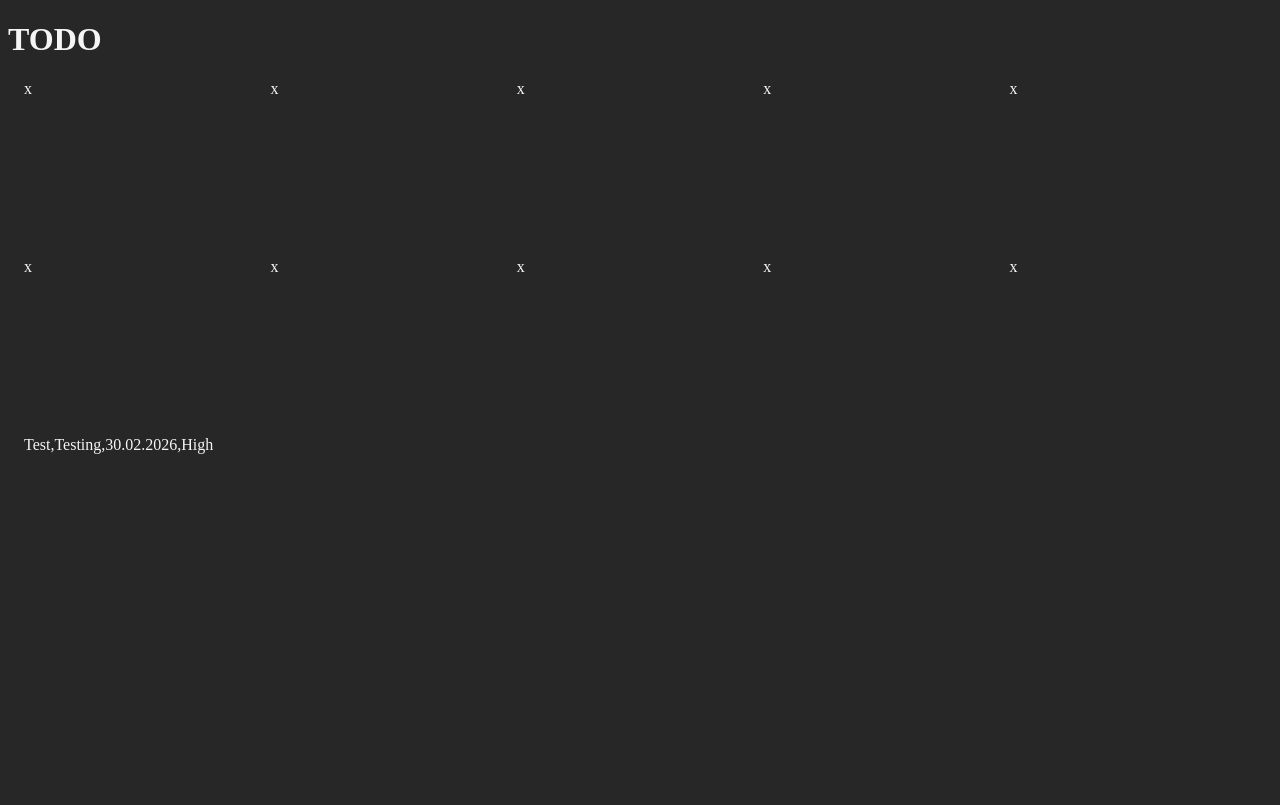
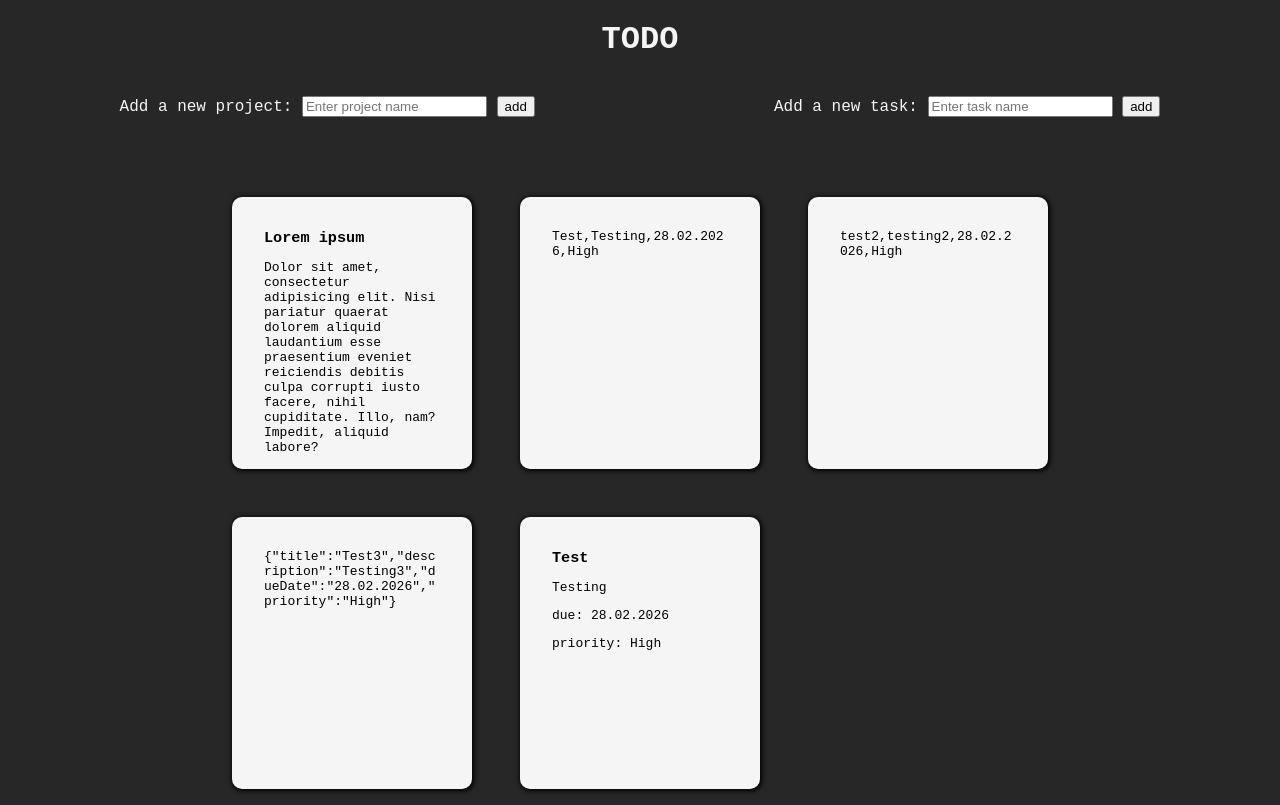
Before and after one commit to rygyfygy/TODO-List, a website built with webpack: page src/template.html in a window 1280 px wide. Built offline with nearby package versions, Linux system fonts and the light colour scheme.

Commit message:
Add project objects logic and DOM display styling + tasks add function.

```diff
--- a/src/TODO.js
+++ b/src/TODO.js
@@ -16,5 +16,4 @@ const TODO = function (title) {
     return this;
   };
 };
-
 export default TODO;
--- a/src/index.js
+++ b/src/index.js
@@ -1,13 +1,65 @@
 import "./styles.css";
 import TODO from "./TODO.js";
-
+import Project from "./projects.js";
 
 let test = new TODO('Test');
 test.description('Testing');
-test.dueDate('30.02.2026');
+test.dueDate('28.02.2026');
 test.priority('High');
-
 let testNode = document.createElement('div');
+testNode.className = 'task';
 testNode.textContent = Object.values(test);
 
+let test2 = new TODO('test2');
+test2.description('testing2');
+test2.dueDate('28.02.2026');
+test2.priority('High');
+let test2Node = document.createElement('div');
+test2Node.className = 'task';
+test2Node.textContent = Object.values(test2);
+
+let test3 = new TODO('Test3');
+test3.description('Testing3');
+test3.dueDate('28.02.2026');
+test3.priority('High');
+let test3Node = document.createElement('div');
+test3Node.className = 'task';
+test3Node.textContent = JSON.stringify(test3);
+
 document.querySelector('#TODO').appendChild(testNode);
+document.querySelector('#TODO').appendChild(test2Node);
+document.querySelector('#TODO').appendChild(test3Node);
+
+const domAddTODO = function (task) {
+  if (task instanceof TODO) {
+    let addedNode = document.createElement('div');
+    addedNode.className = 'task';
+
+    let header = document.createElement('h3');
+    header.textContent = task.title;
+
+    let info = document.createElement('p');
+    let dueDate = document.createElement('p');
+    let priority = document.createElement('p');
+    info.textContent = task.description;
+    dueDate.textContent = `due: ${task.dueDate}`;
+    priority.textContent = `priority: ${task.priority}`;
+
+    addedNode.appendChild(header);
+    addedNode.appendChild(info);
+    addedNode.appendChild(dueDate);
+    addedNode.appendChild(priority);
+    document.querySelector('#TODO').appendChild(addedNode);
+  }
+};
+
+domAddTODO(test);
+
+// let defaultProject = new Project();
+// defaultProject.addTODO(test);
+// defaultProject.addTODO(test2);
+// defaultProject.addTODO(test3);
+
+// let defaultProjectNode = document.createElement('div');
+// defaultProjectNode.textContent = JSON.stringify(defaultProject.todos);
+// document.querySelector('#TODO').appendChild(defaultProjectNode);
--- /dev/null
+++ b/src/projects.js
@@ -0,0 +1,16 @@
+// Project item
+const Project = function (title) {
+  this.title = title;
+  this.todos = [];
+
+  // Add/set property methods
+  Project.prototype.description = function (value) {
+    this.description = value;
+    return this;
+  };
+  Project.prototype.addTODO = function (todo) {
+    this.todos.push(todo);
+    return this;
+  };
+};
+export default Project;
--- a/src/styles.css
+++ b/src/styles.css
@@ -1,17 +1,61 @@
+html {
+  font-family: "Courier New", Courier, monospace;
+}
+
 body {
-    background-color: rgb(39, 39, 39);
+  background-color: rgb(39, 39, 39);
+  margin: 0;
 }
 
 h1 {
-    color: whitesmoke;
+  color: whitesmoke;
+  font-family: "Courier New", Courier, monospace;
+  justify-self: center;
 }
 
 #TODO {
-    margin: 1em 1em 1em 1em;
-    display: grid;
-    grid-template-columns: repeat(5, 1fr);
-    row-gap: 10rem;
-    >div {
-        color: whitesmoke;
+  margin: 0;
+  padding-top: 3rem;
+  justify-self: center;
+  margin: 1em 1em 1em 1em;
+  display: grid;
+  grid-template-columns: repeat(3, 1fr);
+  grid-template-rows: auto;
+  row-gap: 3rem;
+  column-gap: 3rem;
+
+  & .task {
+    justify-self: center;
+    background-color: rgb(245, 245, 245);
+    padding: 2rem;
+    width: 11rem;
+    height: 13rem;
+    border-radius: 10px;
+    box-shadow: 1px 1px 5px 1px black;
+    font-size: small;
+    overflow-wrap: break-word;
+
+    & h3 {
+      margin: 0;
     }
+
+    p {
+      font-size: small;
+      overflow-wrap: break-word;
+    }
+  }
 }
+
+span {
+  display: flex;
+  justify-content: space-around;
+}
+
+form {
+  margin: 1rem;
+  color: whitesmoke;
+
+  > label {
+    color: whitesmoke;
+  }
+}
--- a/src/template.html
+++ b/src/template.html
@@ -1,25 +1,46 @@
-<!DOCTYPE html>
+<!doctype html>
 <html lang="en">
-<head>
-    <meta charset="UTF-8">
-    <meta name="viewport" content="width=device-width, initial-scale=1.0">
+  <head>
+    <meta charset="UTF-8" />
+    <meta name="viewport" content="width=device-width, initial-scale=1.0" />
     <title>Document</title>
-</head>
-<body>
+  </head>
+  <body>
     <h1>TODO</h1>
+    <span>
+      <form id="newProject">
+        <label for="projectInput">Add a new project:</label>
+        <input
+          type="text"
+          id="projectInput"
+          name="projectInput"
+          placeholder="Enter project name"
+          required
+        />
+        <button type="submit">add</button>
+      </form>
+      <form id="newTODO">
+        <label for="todoInput">Add a new task:</label>
+        <input
+          type="text"
+          id="todoInput"
+          name="todoInput"
+          placeholder="Enter task name"
+          required
+        />
+        <button type="submit">add</button>
+      </form>
+    </span>
     <div id="TODO">
-        <div>x</div>
-        <div>x</div>
-        <div>x</div>
-        <div>x</div>
-        <div>x</div>
-        <div>x</div>
-        <div>x</div>
-        <div>x</div>
-        <div>x</div>
-        <div>x</div>
-
+      <div class="task">
+        <h3>Lorem ipsum</h3>
+        <p>
+          Dolor sit amet, consectetur adipisicing elit. Nisi pariatur quaerat
+          dolorem aliquid laudantium esse praesentium eveniet reiciendis debitis
+          culpa corrupti iusto facere, nihil cupiditate. Illo, nam? Impedit,
+          aliquid labore?
+        </p>
+      </div>
     </div>
-
-</body>
+  </body>
 </html>
```
